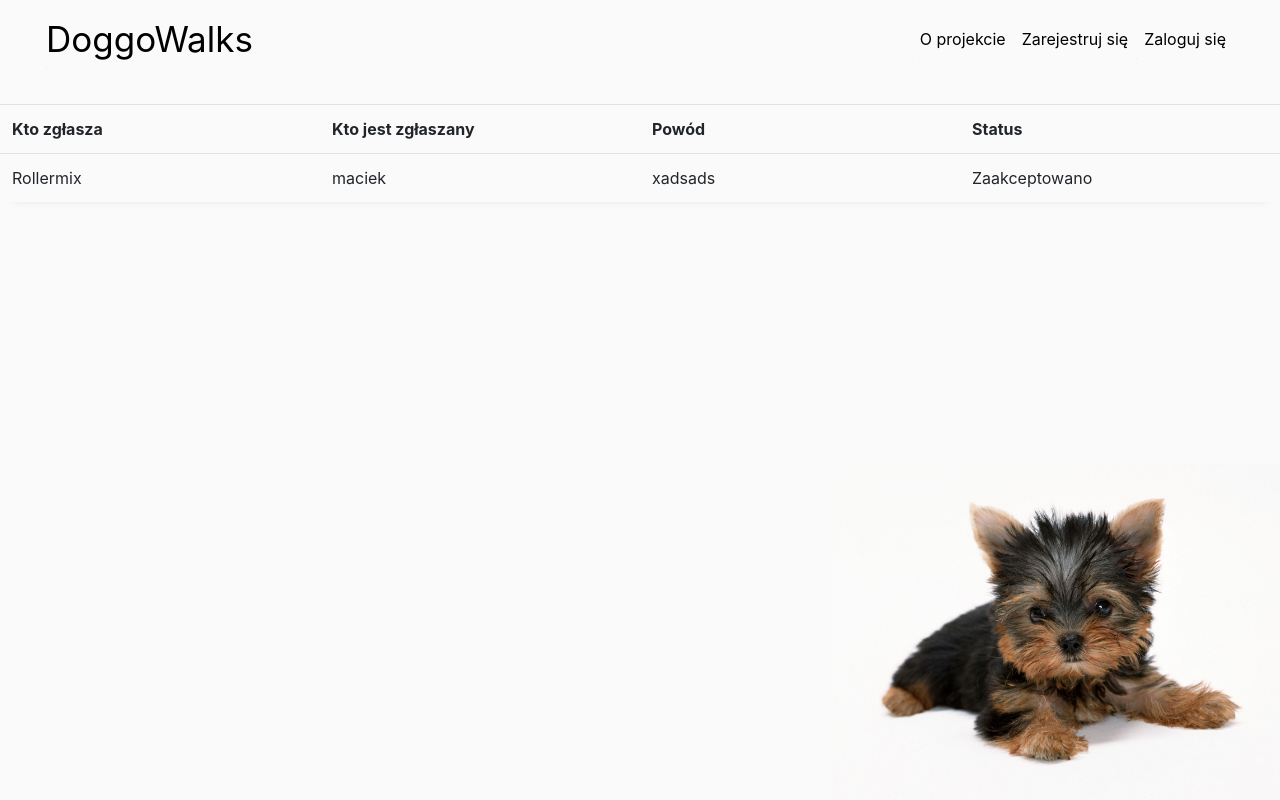
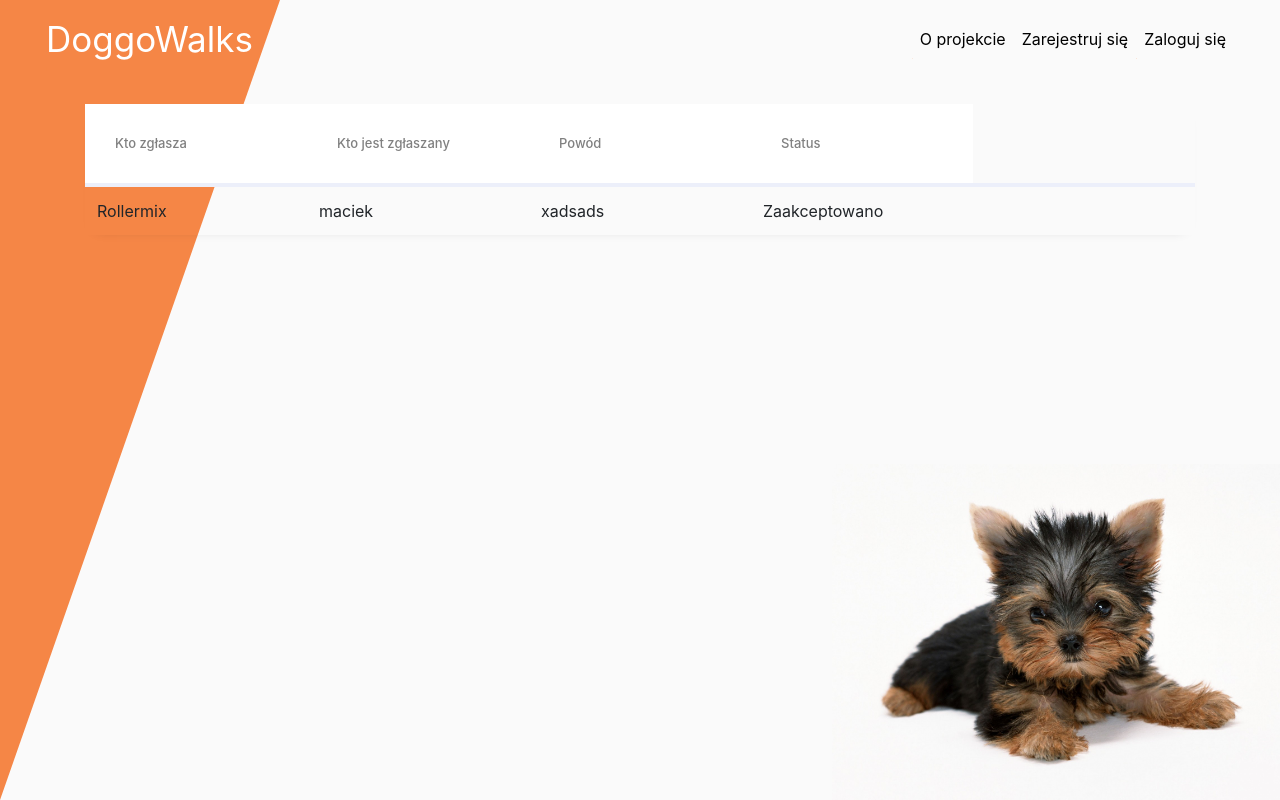
Before and after one commit to Rollermix/Inzynierka, a PHP site: page /moodle/admin/managenotification.php in a window 1280 px wide. Run offline with PHP 8.4, Linux system fonts and the light colour scheme; data comes from the database, SQL or seed files in the repository.

Commit message:
feature: aktualizacja widokow

```diff
--- a/admin/managenotification.php
+++ b/admin/managenotification.php
@@ -4,7 +4,7 @@
 require_once 'includes/adminfunctions.inc.php';
 require_once 'includes/dbh.inc.php';
 ?>
-
+<div class="container">
 <?php
 $sqli = "SELECT user.login,u.login AS `log`, notification.*, status.id AS `statusid`,status.status From notification INNER JOIN status
     ON notification.id_status = status.id INNER JOIN user ON user.id=notification.id_user INNER JOIN user AS `u` ON u.id=notification.id_reported_user
@@ -14,7 +14,8 @@ $result = mysqli_query($conn, $sqli);
 if(mysqli_num_rows($result)>0)
 {
 
-    echo '<table class="table table-hover">'.'<tr>'.'<th>Kto zgłasza</th>'.'<th>Kto jest zgłaszany</th>'.'<th>Powód</th>'.'<th>Status</th>'.'</tr>';
+    echo '<table class="table table-hover"><thead>'.'<tr>'.'<th>Kto zgłasza</th>'.'<th>Kto jest zgłaszany</th>'.'<th>Powód</th>'.'<th>Status</th>'.'</tr></thead>';
+    echo '<tbody>';
     while ($row = mysqli_fetch_array($result)) {
         if($row['statusid']==1)
         {
@@ -37,7 +38,7 @@ if(mysqli_num_rows($result)>0)
         else if ($row['statusid']==3)
         {
             echo '<tr>' . '<td>' . $row['login'] . '</td>' . '<td>' . $row['log'] . '</td>' . '<td>' . $row['reason'] .
-                '</td>' . '<td>' . $row['status'] . '</td>' . '</tr>';
+                '</td>' . '<td>' . $row['status'] . '</td>' . '<td></td></tr>';
         }
         else if ($row['statusid']==4)
         {
@@ -45,8 +46,11 @@ if(mysqli_num_rows($result)>0)
                 '</td>' . '<td>' . $row['status'] . '</td>' . '<td>'.'<button>'.'<a href="reminduser.php?iduser='.$row["id_user"].'">'.
                 'Upomnij użytkownika, którzy zgłaszał'.'</a>'.'</button>'.'</td>'.'</tr>';
         }
-        echo '</table>';
     }
+    echo '</tbody>';
+    echo '</table>';
+
 }
 ?>
+</div>
 <?php require_once '../views/containers/footer.php'; ?>
--- a/assets/css/main.css
+++ b/assets/css/main.css
@@ -5,6 +5,15 @@
     background-position: bottom right;
     background-size: 35%;
     min-height: 100vh;
+}
+
+div.triangle-background {
+    position: absolute;
+    z-index: -1;
+    top: 0;
+    left: 0;
+    border-top: 100vh solid #f58646;
+    border-right: 280px solid transparent;
 }
 
 .container > .title {
@@ -80,12 +89,12 @@
 }
 
 .navbar {
-    background-color: #fafafa;
+    background-color: transparent;
     margin: 0 30px 25px 30px;
 }
 
 .navbar .navbar-brand {
-    color: black !important;
+    color: #fff !important;
     font-size: 35px;
 
 }
--- a/views/containers/menu.php
+++ b/views/containers/menu.php
@@ -66,3 +66,4 @@
     ?>
     </ul>
 </nav>
+<div class="triangle-background"></div>
```
